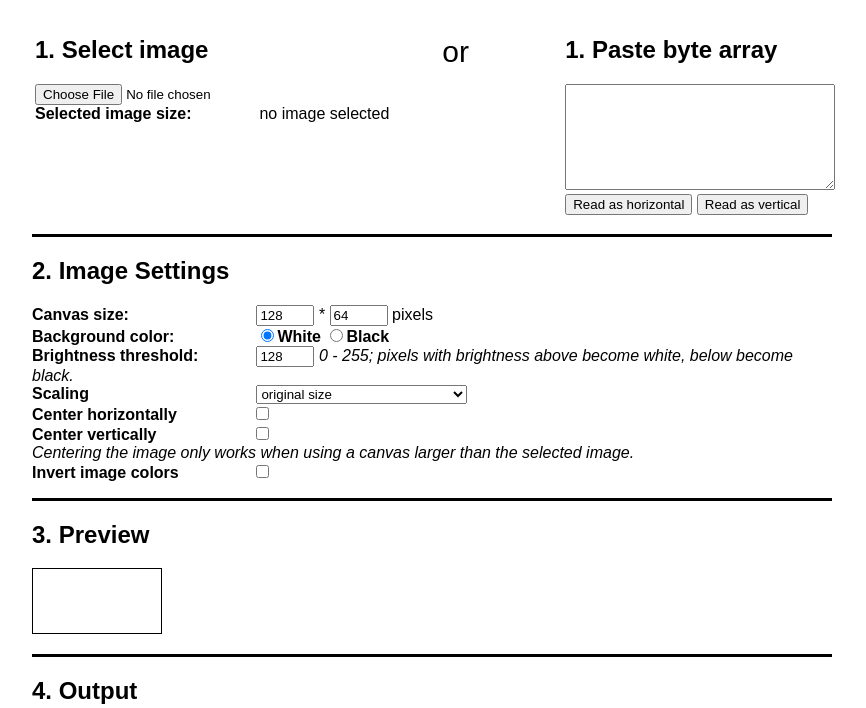
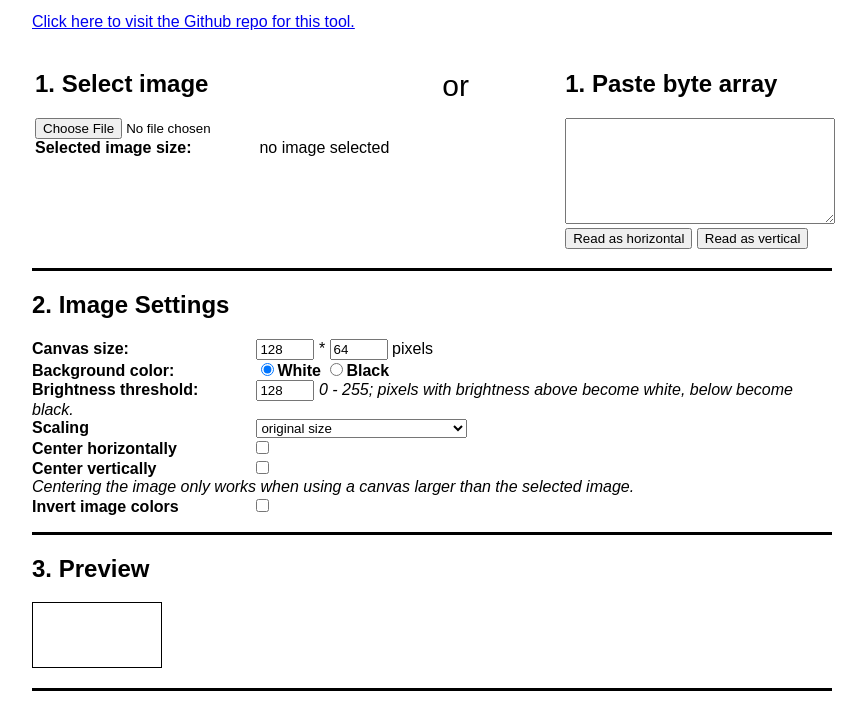
Before and after one commit to javl/image2cpp, a plain HTML site: page index.html in a window 1280 px wide. Shown: the part 48-756 px from the top of the page, without its empty margins (208-1074 px from the left). Drawn offline with Linux system fonts and the light colour scheme.

Commit message:
Adds link to repo

```diff
--- a/index.html
+++ b/index.html
@@ -1,11 +1,3 @@
-<!--
-	"image2cpp"
-	Original utility by:
-	https://jaspervanloenen.com
-
-	This is a modified version by:
-	https://wiredolphine.net
--->
 <!DOCTYPE html>
 <html lang="en">
 <head>
@@ -67,6 +59,9 @@
 <body>
 	<div class="wrapper">
 		<h1>image2cpp</h1>
+		<p>
+			<a href="https://github.com/javl/image2cpp" target="_blank">Click here to visit the Github repo for this tool.</a>
+		</p>
 		<p>
 		<table>
 			<tr>
```
